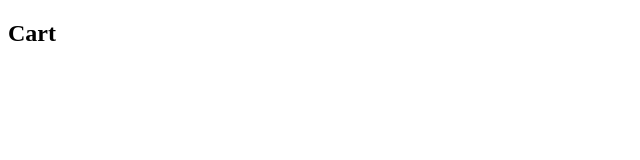
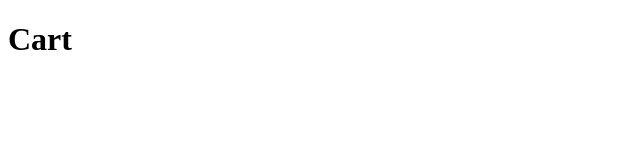
Before and after one commit to Maksim1509/online-store, a React (Create React App) app: page /cart in a window 1280 px wide. Shown: the top 160 px of the page, without its empty margins (0-640 px from the left). Built offline with nearby package versions, Linux system fonts and the light colour scheme.

Commit message:
feat: implement add products to Cart

```diff
--- a/src/components/Product/Product.tsx
+++ b/src/components/Product/Product.tsx
@@ -1,7 +1,20 @@
+import { useContext } from 'react';
+import { Context } from '../../context/Context';
 import { IProduct } from '../../types';
 import './product.css';
 
 const Product = (data: IProduct) => {
+  const { cart, add } = useContext(Context);
+  const addToCardHendler = (data: IProduct) => () => {
+    const isAdded = cart.filter(({ id }) => id === data.id).length;
+    if (isAdded) {
+      console.log('Product already added to the Cart');
+      return;
+    }
+    add(data);
+    console.log(cart);
+  };
+
   return (
     <section className='product'>
       <h3>Category: {data.category}</h3>
@@ -10,6 +23,7 @@ const Product = (data: IProduct) => {
       <p>{data.description}</p>
       <span>Stok: {data.stock}</span>
       <img className='product__img' src={data.images[0]} alt={data.title} />
+      <button onClick={addToCardHendler(data)}>Add to cart</button>
     </section>
   );
 };
--- /dev/null
+++ b/src/context/Context.tsx
@@ -0,0 +1,32 @@
+import React, { createContext, useState } from 'react';
+import { IProduct } from '../types';
+
+export interface IContext {
+  cart: IProduct[];
+  add: (data: IProduct) => void;
+}
+
+const localContext: IProduct[] = localStorage.cartData
+  ? JSON.parse(localStorage.cartData)
+  : [];
+
+const context: IContext = {
+  cart: localContext,
+  add: (data: IProduct) => {
+    console.log(data);
+  },
+};
+
+export const Context = createContext<IContext>(context);
+
+const ContextState = ({ children }: { children: React.ReactNode }) => {
+  const [cart, addToCart] = useState(context.cart);
+  const add = (data: IProduct) => {
+    localStorage.cartData = JSON.stringify([...cart, data]);
+    addToCart([...cart, data]);
+  };
+
+  return <Context.Provider value={{ cart, add }}>{children}</Context.Provider>;
+};
+
+export default ContextState;
--- a/src/index.tsx
+++ b/src/index.tsx
@@ -3,6 +3,7 @@ import ReactDOM from 'react-dom/client';
 import './index.css';
 import App from './App';
 import { BrowserRouter } from 'react-router-dom';
+import ContextState from './context/Context';
 
 const root = ReactDOM.createRoot(
   document.getElementById('root') as HTMLElement
@@ -10,7 +11,9 @@ const root = ReactDOM.createRoot(
 root.render(
   <React.StrictMode>
     <BrowserRouter>
-      <App />
+      <ContextState>
+        <App />
+      </ContextState>
     </BrowserRouter>
   </React.StrictMode>
 );
--- a/src/pages/CartPage.tsx
+++ b/src/pages/CartPage.tsx
@@ -1,3 +1,17 @@
-const CartPage = () => <h2>Cart</h2>;
+import { useContext } from 'react';
+import Product from '../components/Product/Product';
+import { Context } from '../context/Context';
+
+const CartPage = () => {
+  const { cart } = useContext(Context);
+  return (
+    <>
+      <h1>Cart</h1>
+      {cart.map((product) => (
+        <Product key={product.id} {...product} />
+      ))}
+    </>
+  );
+};
 
 export default CartPage;
```
